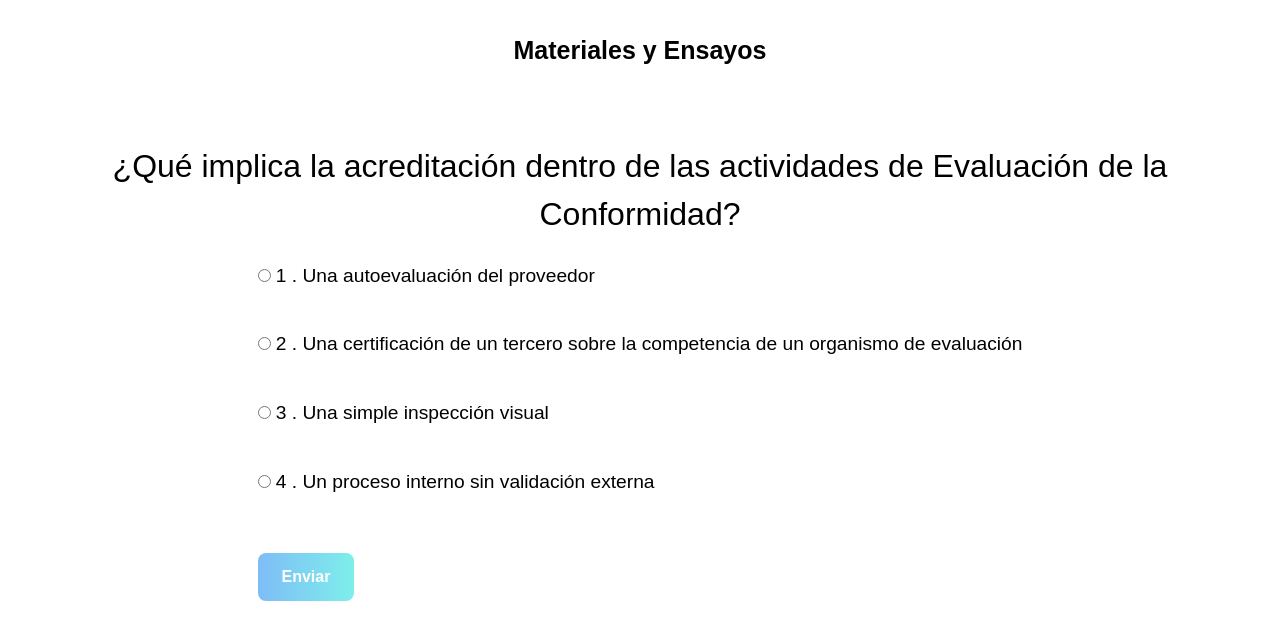
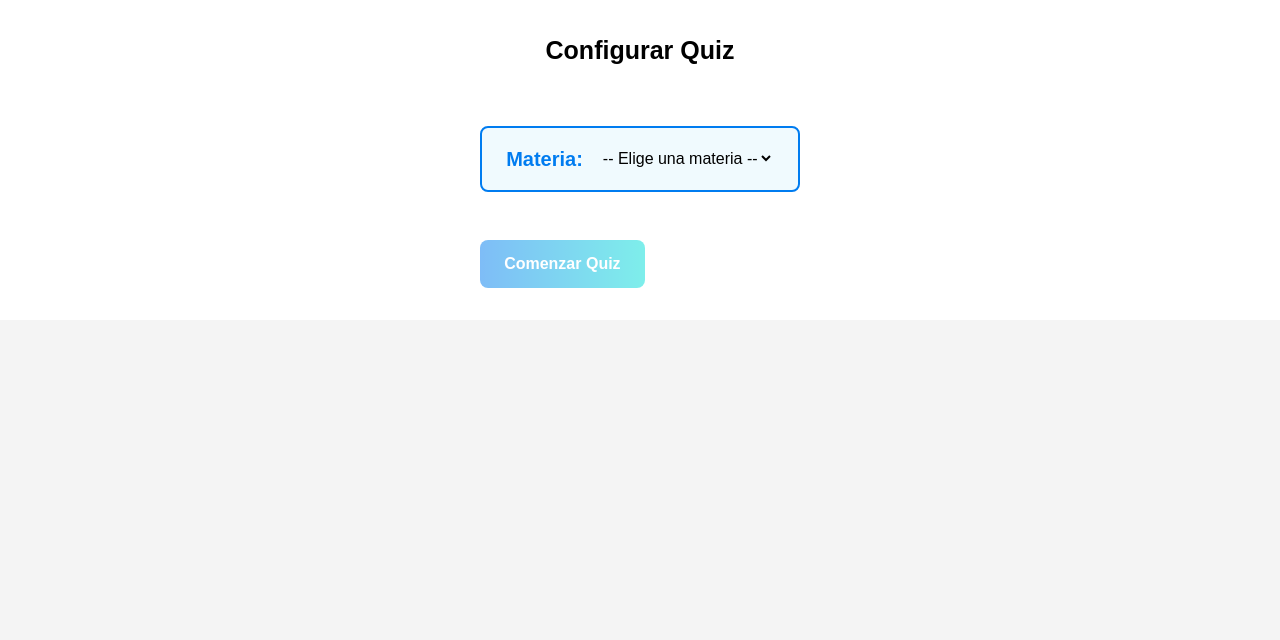
Before and after one commit to MauroNievas-Dev/materiales_y_ensayo, a Next.js app: page / in a window 1280 px wide. Shown: the top 640 px of the page. Built offline with nearby package versions, Linux system fonts and the light colour scheme.

Commit message:
cambio de estructura

```diff
--- a/app/globals.css
+++ b/app/globals.css
@@ -56,12 +56,41 @@ h1 {
   text-align: center;
   margin-bottom: 1rem;
 }
+
+/* Highlighted option container */
 .option {
-  display: block;
-  margin: 0.5rem 0;
+  display: flex;
+  align-items: center;
+  gap: 1rem;
+  background: #f0fafe;
+  border: 2px solid #007cf0;
+  border-radius: 8px;
+  padding: 1rem 1.5rem;
+  margin: 1rem 0 2rem;
+  transition: box-shadow 0.2s ease;
+}
+.option:hover {
+  box-shadow: 0 4px 12px rgba(0, 0, 0, 0.1);
+}
+.option label {
+  flex-shrink: 0;
+  font-size: 1.25rem;
+  font-weight: 600;
+  color: #007cf0;
+}
+.option input[type="number"] {
+  width: 4rem;
   font-size: 1.2rem;
-  margin-bottom: 40px;
+  text-align: center;
+  padding: 0.5rem;
+  border: 1px solid #007cf0;
+  border-radius: 4px;
 }
+.option span {
+  font-size: 1rem;
+  color: #555;
+}
+
 button {
   margin-top: 1rem;
   padding: 0.75rem 1.5rem;
@@ -86,11 +115,18 @@ button:disabled {
   font-size: 1.5rem;
 }
 
-
 a {
   color: #007cf0;
 }
 
-
-.review { margin-bottom:2rem; background:#fafafa; padding:1rem; border-radius:6px; }
-.review img.ref-img { max-width:100%; margin-top:.5rem; border:1px solid #ddd; }
+.review {
+  margin-bottom: 2rem;
+  background: #fafafa;
+  padding: 1rem;
+  border-radius: 6px;
+}
+.review img.ref-img {
+  max-width: 100%;
+  margin-top: .5rem;
+  border: 1px solid #ddd;
+}
--- a/app/page.js
+++ b/app/page.js
@@ -1,60 +1,162 @@
 "use client"
 import { useState, useEffect } from 'react';
 import QuestionCard from '../components/QuestionCard';
-import questionsData from '../data/questions.json';
-import Image from 'next/image'
+import Image from 'next/image';
 
+// Import all JSON files under /data using webpack require.context
+const context = require.context('../data', true, /\.json$/);
+const modules = {};
+context.keys().forEach(key => {
+  const mod = context(key);
+  modules[key] = mod.default || mod;
+});
+
+// Helper to format folder/file names into display names
+function formatName(str) {
+  return str.replace(/_/g, ' ').replace(/\b\w/g, c => c.toUpperCase());
+}
+
+// Build subjects -> topics -> questions map
+const subjectsData = {};
+for (const rawPath in modules) {
+  // rawPath e.g. './materiales_y_ensayos/control_de_calidad_y_normalizacion.json'
+  const cleaned = rawPath.replace(/^\.\//, '');
+  const parts = cleaned.split('/');
+  if (parts.length < 2) {
+    // Skip files not inside a subject folder
+    continue;
+  }
+  const subjectKey = parts[0];
+  const fileName = parts[1];
+  const topicKey = fileName.replace(/\.json$/, '');
+  const subjectName = formatName(subjectKey);
+  const topicName = formatName(topicKey);
+  const data = modules[rawPath];
+  if (!subjectsData[subjectName]) subjectsData[subjectName] = {};
+  subjectsData[subjectName][topicName] = data;
+}
 
 export default function Home() {
+  const [step, setStep] = useState('config'); // 'config', 'quiz', 'finished'
+  const [selectedSubject, setSelectedSubject] = useState('');
+  const [topicCounts, setTopicCounts] = useState({});
   const [questions, setQuestions] = useState([]);
   const [current, setCurrent] = useState(null);
   const [score, setScore] = useState(0);
-  const [finished, setFinished] = useState(false);
   const [answers, setAnswers] = useState([]);
 
+  const subjectNames = Object.keys(subjectsData);
+
+  // Initialize counts when subject changes
   useEffect(() => {
-    const shuffled = [...questionsData].sort(()=>0.5-Math.random()).slice(0,10);
+    if (selectedSubject) {
+      const topics = Object.keys(subjectsData[selectedSubject]);
+      const init = {};
+      topics.forEach(t => { init[t] = 0; });
+      setTopicCounts(init);
+    }
+  }, [selectedSubject]);
+
+  function handleCountChange(topic, value) {
+    setTopicCounts(prev => ({ ...prev, [topic]: Number(value) }));
+  }
+
+  function startQuiz(e) {
+    e.preventDefault();
+    const selected = [];
+    Object.entries(topicCounts).forEach(([topic, count]) => {
+      const pool = subjectsData[selectedSubject][topic];
+      const slice = [...pool].sort(() => 0.5 - Math.random()).slice(0, count);
+      selected.push(...slice);
+    });
+    const shuffled = selected.sort(() => 0.5 - Math.random());
     setQuestions(shuffled);
-    setCurrent(shuffled[0]);
-  }, []);
+    setCurrent(shuffled[0] || null);
+    setStep('quiz');
+  }
 
   function handleAnswer(selected) {
-    if (selected === current.answer) setScore(s=>s+1);
-    setAnswers(prev=>[...prev,{...current, selected}]);
-    const nextIdx = questions.indexOf(current)+1;
-    nextIdx<questions.length ? setCurrent(questions[nextIdx]) : setFinished(true);
+    if (selected === current.answer) setScore(s => s + 1);
+    setAnswers(prev => [...prev, { ...current, selected }]);
+    console.log(JSON.stringify(answers,null,2));
+    const idx = questions.indexOf(current) + 1;
+    if (idx < questions.length) {
+      setCurrent(questions[idx]);
+    } else {
+      setStep('finished');
+    }
   }
 
-  if (!current && !finished) return <p>Cargando preguntas...</p>;
-
+  // Configuration step
+  if (step === 'config') {
     return (
       <div className="container">
-      <h1>Materiales y Ensayos</h1>
-      {finished ? (
-        <div className="results">
+        <h1>Configurar Quiz</h1>
+        <form onSubmit={startQuiz}>
+          <div className="option">
+            <label>Materia:</label>
+            <select value={selectedSubject} onChange={e => setSelectedSubject(e.target.value)}>
+              <option value="">-- Elige una materia --</option>
+              {subjectNames.map(name => (
+                <option key={name} value={name}>{name}</option>
+              ))}
+            </select>
+          </div>
+          {selectedSubject && Object.keys(subjectsData[selectedSubject]).map(topic => (
+            <div key={topic} className="option">
+              <label>{topic}:</label>
+              <input
+                type="number"
+                min="0"
+                max={subjectsData[selectedSubject][topic].length}
+                value={topicCounts[topic] || 0}
+                onChange={e => handleCountChange(topic, e.target.value)}
+              />
+              <span> de {subjectsData[selectedSubject][topic].length}</span>
+            </div>
+          ))}
+          <button type="submit" disabled={
+            !selectedSubject || Object.values(topicCounts).every(v => v === 0)
+          }>
+            Comenzar Quiz
+          </button>
+        </form>
+      </div>
+    );
+  }
+
+  // Quiz step
+  if (step === 'quiz') {
+    return (
+      <div className="container">
+        <h1>{selectedSubject}</h1>
+        {current
+          ? <QuestionCard question={current} onAnswer={handleAnswer} />
+          : <p>Cargando preguntas...</p>
+        }
+      </div>
+    );
+  }
+
+  // Finished step
+  return (
+    <div className="container results">
+      <h1>{selectedSubject}</h1>
       <p>Terminaste! Puntaje: {score} / {questions.length}</p>
       <h2>Respuestas detalladas:</h2>
       <ul>
-            {answers.map((q,i)=>(
+        {answers.map((q, i) => (
           <li key={i} className="review">
-                <strong>{q.quest}</strong><br/>
-                <br/>
-                <b>Tu respuesta</b>: {q[q.selected]} {q.selected===q.answer?'✅':'❌'}<br/><br/>
+            <strong>{q.quest}</strong><br/><br/>
+            <b>Tu respuesta</b>: {q[q.selected]} {q.selected === q.answer ? '✅' : '❌'}<br/><br/>
             <b>Respuesta correcta</b>: {q[q.answer]}<br/><br/>
-
-                {q.img && <Image src={q.img}
-                  width={500}
-                  height={500}
-                alt="Referencia PDF" className="ref-img" />}
+            {q.img && <Image src={q.img} width={500} height={500} alt="Referencia PDF" className="ref-img" />}<br/>
             <em>{q.text}</em><br/>
-                <small>{q.ref}</small> {"      "} {q.link &&  <a href={q.link}>RECURSO</a>}<br/>
+            <small>{q.ref}</small> {q.link && <a href={q.link}>RECURSO</a>}
           </li>
         ))}
       </ul>
-          <button onClick={()=>window.location.reload()}>Jugar de nuevo</button>
+      <button onClick={() => window.location.reload()}>Jugar de nuevo</button>
     </div>
-      ) : (
-        <QuestionCard question={current} onAnswer={handleAnswer} />
-      )}
-    </div>
-  );}
+  );
+}
```
Also changed, not shown: data/Materiales_y_Ensayos/control_de_calidad_y_normalizacion.json (renamed from data/questions.json). Lines whose indentation alone changed are shown as unchanged.
